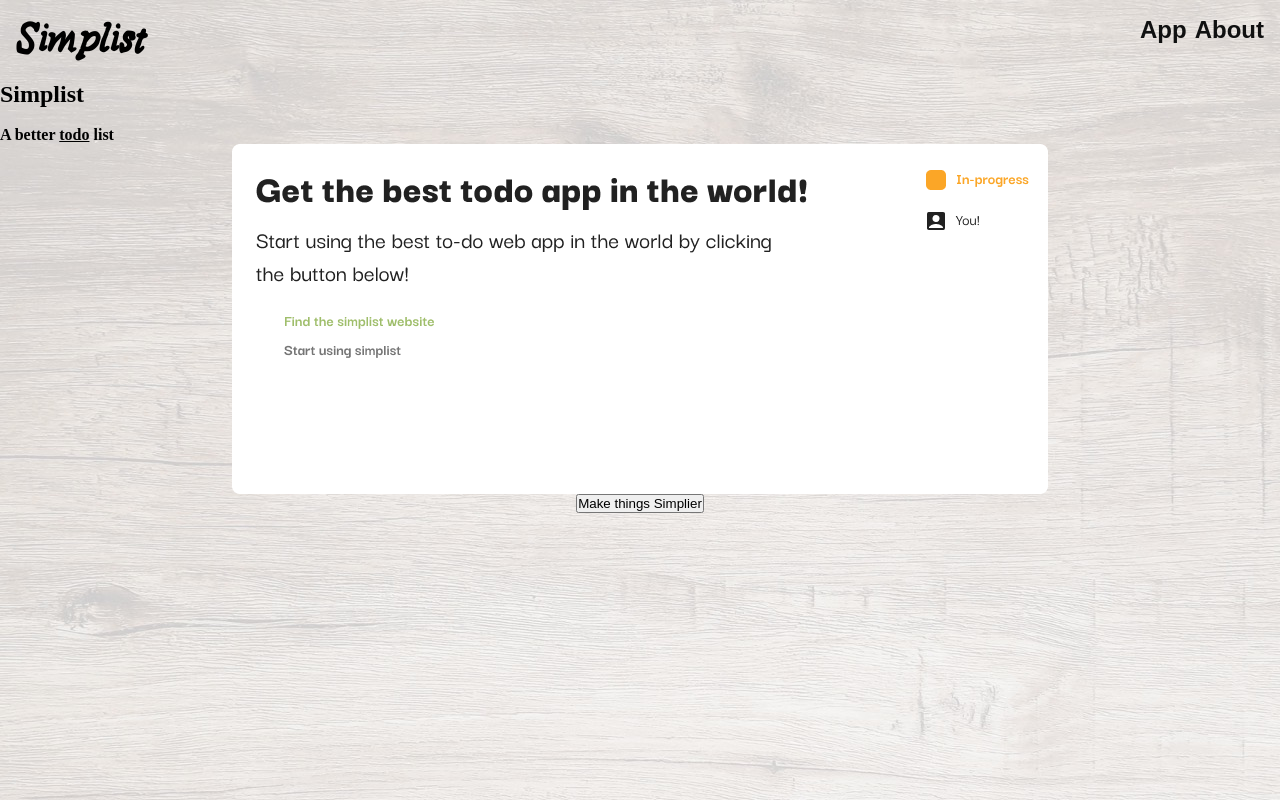
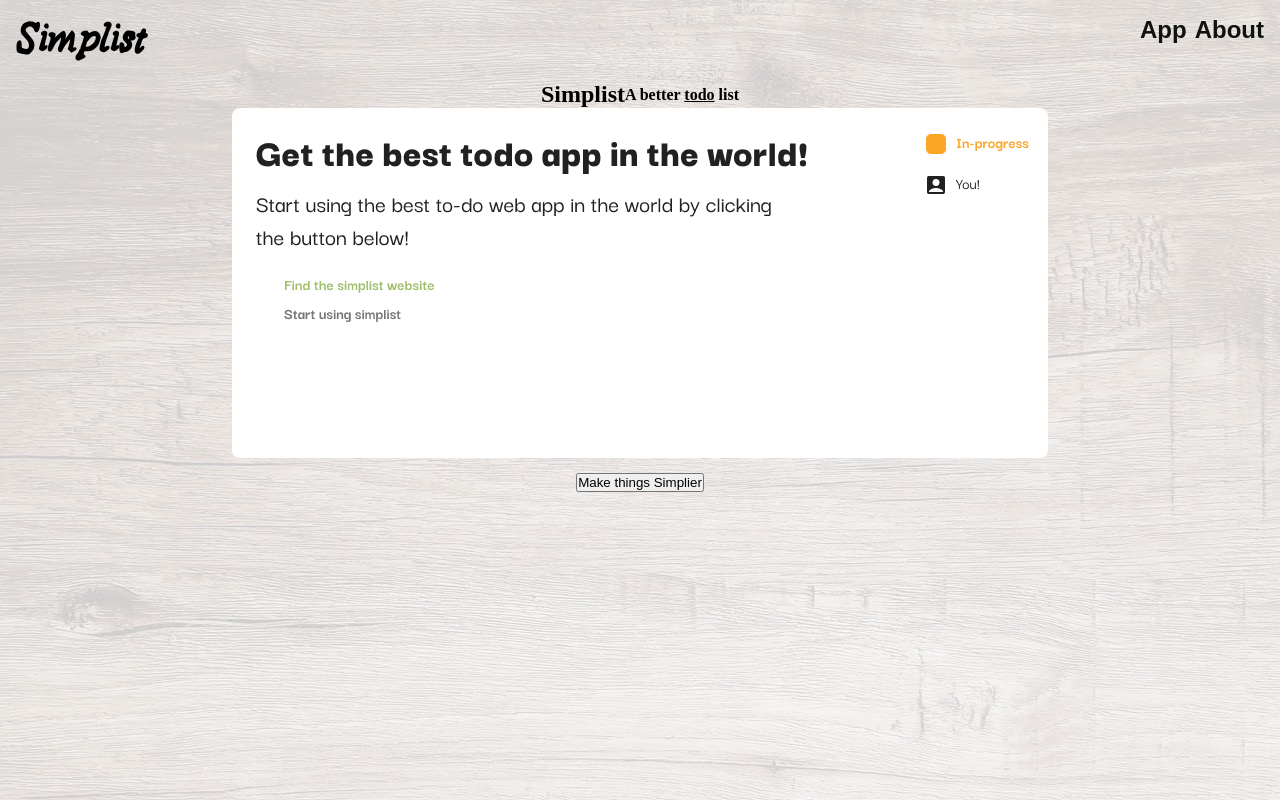
Before and after one commit to hnaht310/To-do-list-app, a plain HTML site: page index.html in a window 1280 px wide. Drawn offline with Linux system fonts and the light colour scheme; a web font is replaced by a local one.

Commit message:
Update Simplist tagline spacing, edit button spacing
Updated spacing for button and Simplist logo + tagline

```diff
--- a/assets/css/style.css
+++ b/assets/css/style.css
@@ -235,6 +235,11 @@ h1 {
   display: flex;
   align-items: center;
   justify-content: center;
+  padding-top: 15px;
+}
 
-
+.brand-tag {
+  display: flex;
+  align-items: center;
+  justify-content: center;
 }
--- a/index.html
+++ b/index.html
@@ -27,6 +27,7 @@
       </nav>
 
         <!--Brand name & tagline-->
+        <div class="brand-tag">
             <h2>
                 Simplist
             </h2>
@@ -34,6 +35,7 @@
             <h4 class="tagline">
                 A better <u>todo</u> list
             </h4>
+        </div>
 
         <!--Card-->
         <div class="card">
```
Lines whose indentation alone changed are shown as unchanged.
